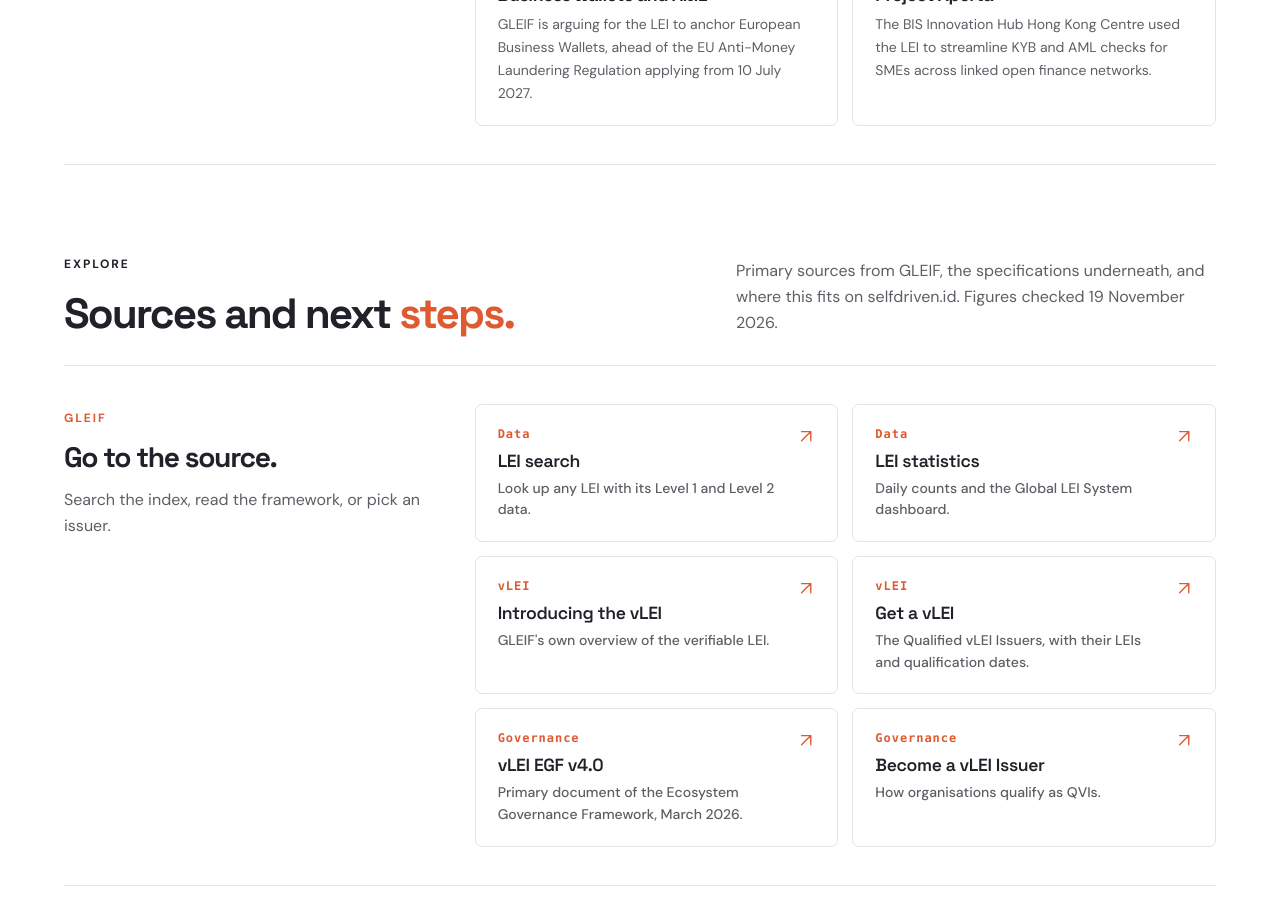
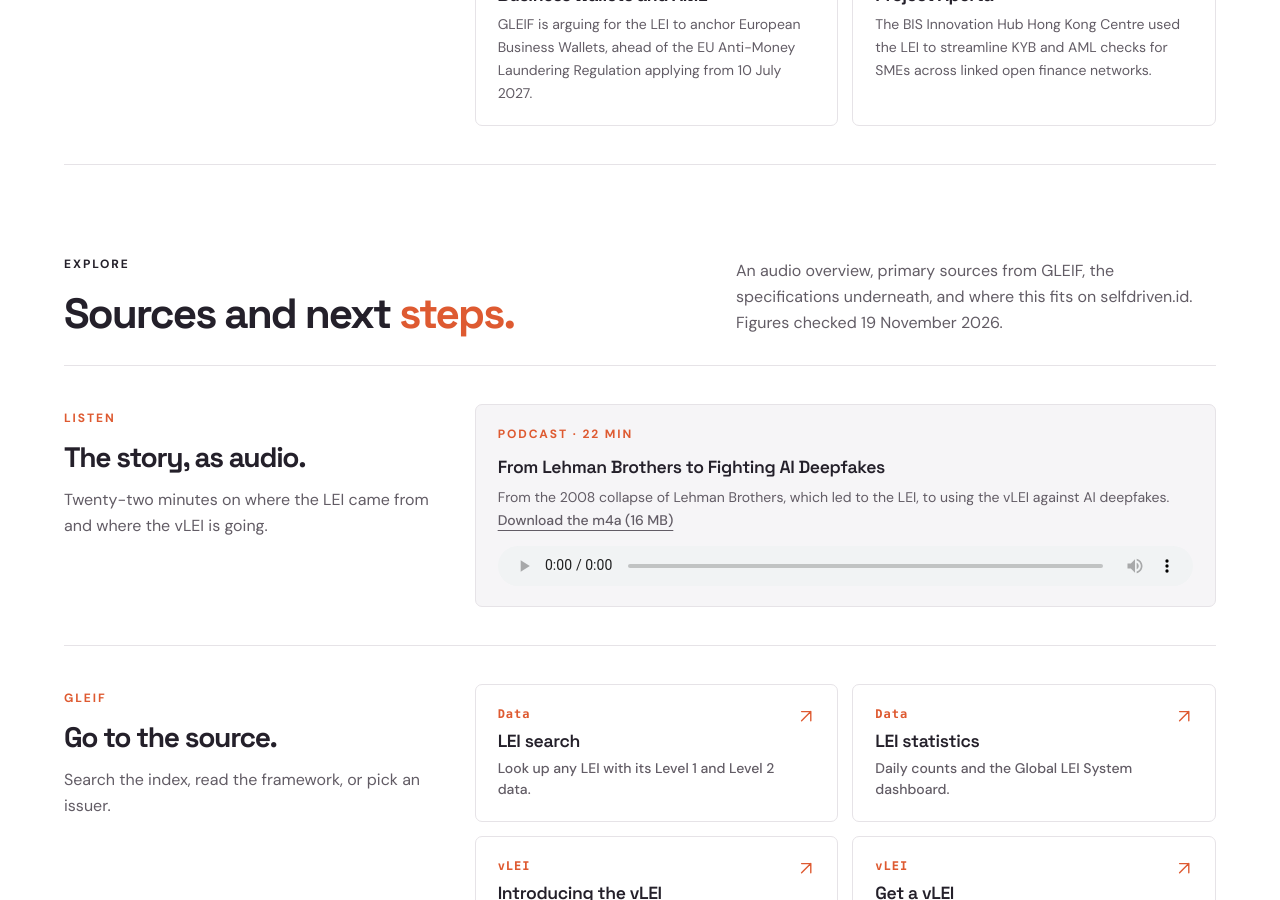
Before and after one commit to selfdriven-foundation/selfdriven-id, a Jekyll site: the page built from docs/pages/vlei.html, in a window 1280 px wide and 900 px high, scrolled down 5585 px. Built offline with Jekyll 4.4.1, drawn with Linux system fonts in a browser that asks for light colours.

Commit message:
Update vlei.html

```diff
--- a/docs/pages/vlei.html
+++ b/docs/pages/vlei.html
@@ -14,6 +14,11 @@ permalink: /vlei
 	<link rel="apple-touch-icon" href="/assets/img/selfdriven-logo-round-blackcurrant-flamingo.png" />
 	<meta property="og:title" content="GLEIF, the LEI and the vLEI — selfdriven.id" />
 	<meta property="og:description" content="Organisational identity, made verifiable: the LEI names the entity, the vLEI proves who acts for it." />
+	<meta property="og:audio" content="https://www.selfdriven.id/assets/audio/From_Lehman_Brothers_to_Fighting_AI_Deepfakes.m4a" />
+	<meta property="og:audio:type" content="audio/mp4" />
+	<script type="application/ld+json">
+	{"@context":"https://schema.org","@type":"AudioObject","name":"From Lehman Brothers to Fighting AI Deepfakes","contentUrl":"https://www.selfdriven.id/assets/audio/From_Lehman_Brothers_to_Fighting_AI_Deepfakes.m4a","encodingFormat":"audio/mp4","duration":"PT21M53S","isPartOf":{"@type":"WebPage","url":"https://www.selfdriven.id/vlei"}}
+	</script>
 	<link rel="preconnect" href="https://fonts.googleapis.com">
 	<link rel="preconnect" href="https://fonts.gstatic.com" crossorigin>
 	<link href="https://fonts.googleapis.com/css2?family=DM+Sans:ital,opsz,wght@0,9..40,400;0,9..40,500;0,9..40,600;0,9..40,700;1,9..40,400&family=Space+Grotesk:wght@400;500;600;700&display=swap" rel="stylesheet">
@@ -317,7 +322,25 @@ permalink: /vlei
 		<section class="scope hub" id="explore" aria-labelledby="explore-title">
 			<div class="section-heading">
 				<div><p class="eyebrow">Explore</p><h2 id="explore-title">Sources and next <em>steps</em><span>.</span></h2></div>
-				<p class="section-note">Primary sources from GLEIF, the specifications underneath, and where this fits on selfdriven.id. Figures checked 19 November 2026.</p>
+				<p class="section-note">An audio overview, primary sources from GLEIF, the specifications underneath, and where this fits on selfdriven.id. Figures checked 19 November 2026.</p>
+			</div>
+			<div class="scope-group" id="listen">
+				<div class="scope-head">
+					<span class="scope-tag">Listen</span>
+					<h3>The story, as audio.</h3>
+					<p>Twenty-two minutes on where the LEI came from and where the vLEI is going.</p>
+				</div>
+				<ul class="scope-list single">
+					<li class="podcast">
+						<div class="podcast-tag">Podcast · 22 min</div>
+						<div class="podcast-title">From Lehman Brothers to Fighting AI Deepfakes</div>
+						<div class="podcast-note">From the 2008 collapse of Lehman Brothers, which led to the LEI, to using the vLEI against AI deepfakes. <a href="/assets/audio/From_Lehman_Brothers_to_Fighting_AI_Deepfakes.m4a" type="audio/mp4" download>Download the m4a (16 MB)</a></div>
+						<audio controls preload="metadata">
+							<source src="/assets/audio/From_Lehman_Brothers_to_Fighting_AI_Deepfakes.m4a" type='audio/mp4; codecs="mp4a.40.2"'>
+							Your browser can't play this audio. <a href="/assets/audio/From_Lehman_Brothers_to_Fighting_AI_Deepfakes.m4a" type="audio/mp4">Download the m4a</a>.
+						</audio>
+					</li>
+				</ul>
 			</div>
 			<div class="scope-group">
 				<div class="scope-head">
@@ -382,6 +405,7 @@ permalink: /vlei
 			<a href="#chain">Chain of trust</a>
 			<a href="#vlei">Credentials</a>
 			<a href="#lei">The LEI</a>
+			<a href="#listen">Listen</a>
 			<a href="#explore">Explore</a>
 		</div>
 		<div>
```
